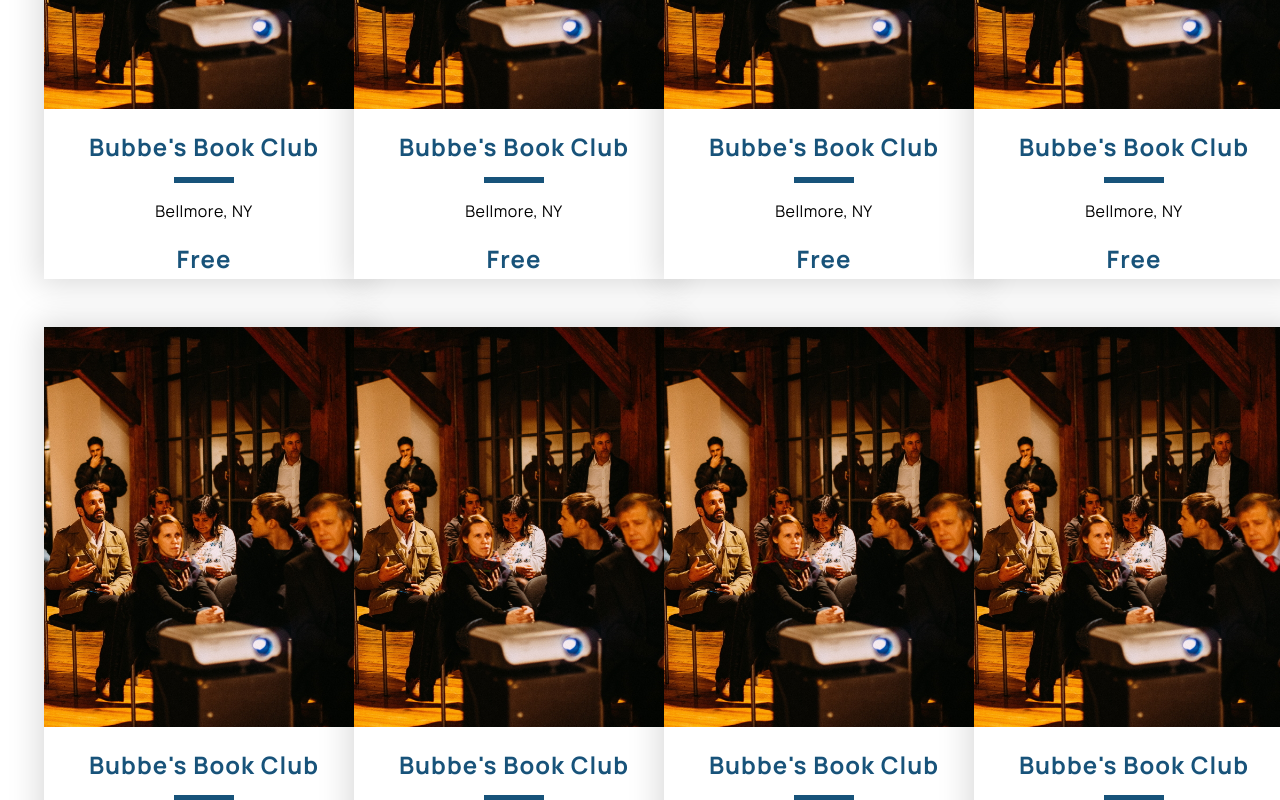
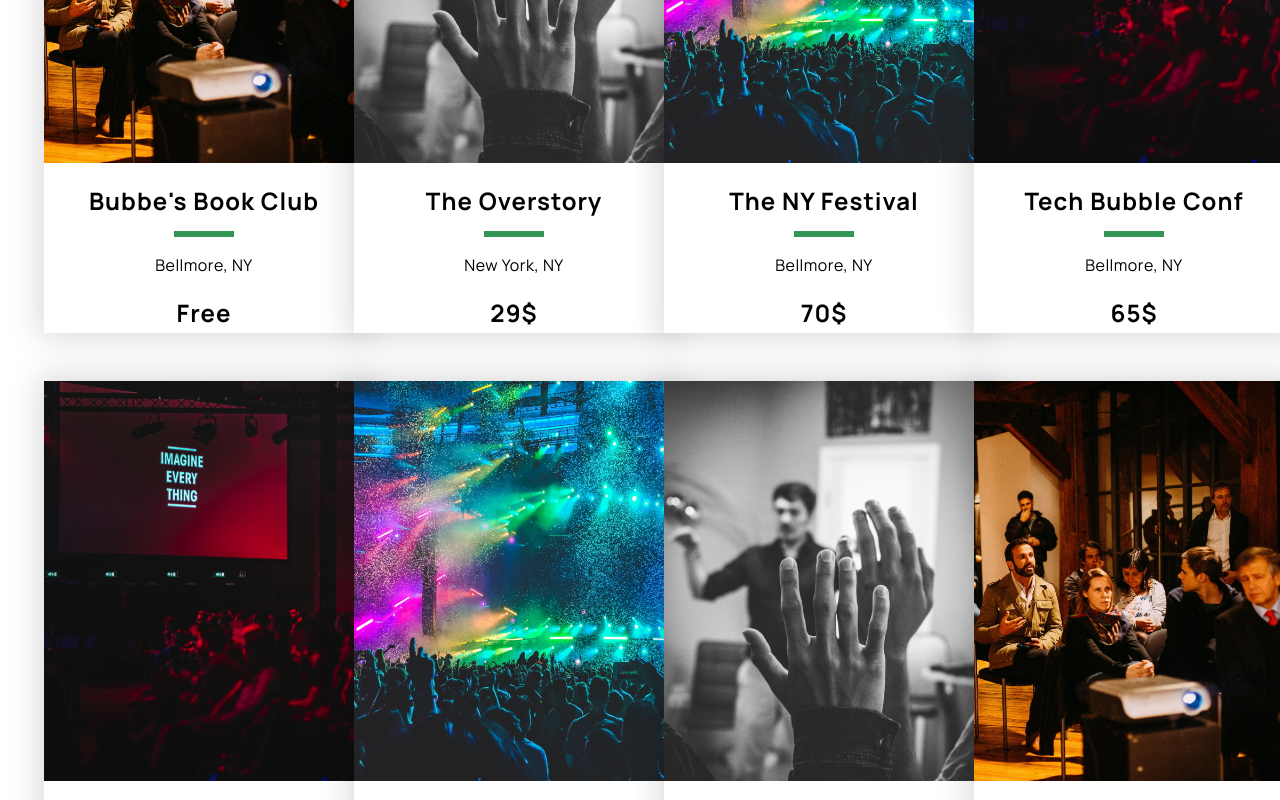
Before and after one commit to faid-terence/Eve-Ease, a React (Vite) app: page /events in a window 1280 px wide. Shown: the part 820-1620 px from the top of the page. Built offline with nearby package versions, Linux system fonts and the light colour scheme.

Commit message:
feat(event):Section responsiveness

```diff
--- a/src/components/Event/Card.css
+++ b/src/components/Event/Card.css
@@ -30,7 +30,7 @@
   position: relative;
   width: 100%;
   height: 400px;
-    background-color: rgba(24, 83, 122, 0.6);
+  background-color: rgba(27, 122, 24, 0.6);
   opacity: 0;
   transition: height linear 0.4s, opacity linear 0.2s;
 }
@@ -51,7 +51,6 @@
 
 .title,
 .price {
-    color: #18537a;
   font-size: 1.5em;
   font-weight: bold;
   letter-spacing: 1px;
@@ -66,7 +65,7 @@
 .separator {
   width: 20%;
   height: 6px;
-    background-color: #17537a;
+  background-color: #339657;
   margin-bottom: 16px;
 }
 
@@ -84,13 +83,13 @@
 }
 
 .info i {
-    color: #18537a;
+  color: #339657;
   font-size: 1.1em;
   margin-right: 4px;
 }
 
 .info span {
-    color: #18537a;
+  color: #339657;
   font-weight: bolder;
 }
 
--- a/src/pages/Event.jsx
+++ b/src/pages/Event.jsx
@@ -1,6 +1,9 @@
 import React from "react";
 import { EventCard } from "../components/Event/Card";
 import eventImage from "../assets/images/img1.jpg";
+import eventImageII from "../assets/images/img2.jpg";
+import eventImageIII from "../assets/images/img3.jpg";
+import eventImageIV from "../assets/images/img4.jpg";
 
 export const Event = () => {
   return (
@@ -22,65 +25,68 @@ export const Event = () => {
       </section>
       <section>
         <div className="container grid grid-cols-1 sm:grid-cols-2 md:grid-cols-3 lg:grid-cols-4">
+          <div className="col-span-full">
+            <h2 className="heading pl-8">Upcoming events : </h2>
+          </div>
           <EventCard
             eventImage={eventImage}
             title="Bubbe's Book Club"
             location="Bellmore, NY"
             price="Free"
             venue="Grand Central Terminal"
-            dateTime="Sat, Sep 19, 10:00 AM EDT"
+            dateTime="Sat, Sep 24, 10:00 AM EDT"
             description="Welcome! Everyone has a unique perspective after reading a book, and we would love you to share yours with us! We meet one Sunday evening"
           />
           <EventCard
-            eventImage={eventImage}
-            title="Bubbe's Book Club"
+            eventImage={eventImageII}
+            title="The Overstory"
+            location="New York, NY"
+            price="29$"
+            venue="245 W 52nd St, New York"
+            dateTime="Sat, Sep 24, 10:00 AM EDT"
+            description="Welcome! Everyone has a unique perspective after reading a book, and we would love you to share yours with us! We meet one Sunday evening"
+          />
+          <EventCard
+            eventImage={eventImageIII}
+            title="The NY Festival"
             location="Bellmore, NY"
-            price="Free"
+            price="70$"
+            venue="Grand Central Terminal"
+            dateTime="Sat, Sep 24, 10:00 AM EDT"
+            description="Welcome! Everyone has a unique perspective after reading a book, and we would love you to share yours with us! We meet one Sunday evening"
+          />
+          <EventCard
+            eventImage={eventImageIV}
+            title="Tech Bubble Conf"
+            location="Bellmore, NY"
+            price="65$"
             venue="Grand Central Terminal"
             dateTime="Sat, Sep 19, 10:00 AM EDT"
             description="Welcome! Everyone has a unique perspective after reading a book, and we would love you to share yours with us! We meet one Sunday evening"
           />
           <EventCard
-            eventImage={eventImage}
-            title="Bubbe's Book Club"
+            eventImage={eventImageIV}
+            title="Tech Bubble Conf"
             location="Bellmore, NY"
-            price="Free"
+            price="65$"
             venue="Grand Central Terminal"
             dateTime="Sat, Sep 19, 10:00 AM EDT"
             description="Welcome! Everyone has a unique perspective after reading a book, and we would love you to share yours with us! We meet one Sunday evening"
           />
           <EventCard
-            eventImage={eventImage}
-            title="Bubbe's Book Club"
+            eventImage={eventImageIII}
+            title="The NY Festival"
             location="Bellmore, NY"
-            price="Free"
+            price="70$"
             venue="Grand Central Terminal"
             dateTime="Sat, Sep 19, 10:00 AM EDT"
             description="Welcome! Everyone has a unique perspective after reading a book, and we would love you to share yours with us! We meet one Sunday evening"
           />
           <EventCard
-            eventImage={eventImage}
-            title="Bubbe's Book Club"
+            eventImage={eventImageII}
+            title="The Overstory"
             location="Bellmore, NY"
-            price="Free"
-            venue="Grand Central Terminal"
-            dateTime="Sat, Sep 19, 10:00 AM EDT"
-            description="Welcome! Everyone has a unique perspective after reading a book, and we would love you to share yours with us! We meet one Sunday evening"
-          />
-          <EventCard
-            eventImage={eventImage}
-            title="Bubbe's Book Club"
-            location="Bellmore, NY"
-            price="Free"
-            venue="Grand Central Terminal"
-            dateTime="Sat, Sep 19, 10:00 AM EDT"
-            description="Welcome! Everyone has a unique perspective after reading a book, and we would love you to share yours with us! We meet one Sunday evening"
-          />
-          <EventCard
-            eventImage={eventImage}
-            title="Bubbe's Book Club"
-            location="Bellmore, NY"
-            price="Free"
+            price="39$"
             venue="Grand Central Terminal"
             dateTime="Sat, Sep 19, 10:00 AM EDT"
             description="Welcome! Everyone has a unique perspective after reading a book, and we would love you to share yours with us! We meet one Sunday evening"
```
Lines whose indentation alone changed are shown as unchanged.
